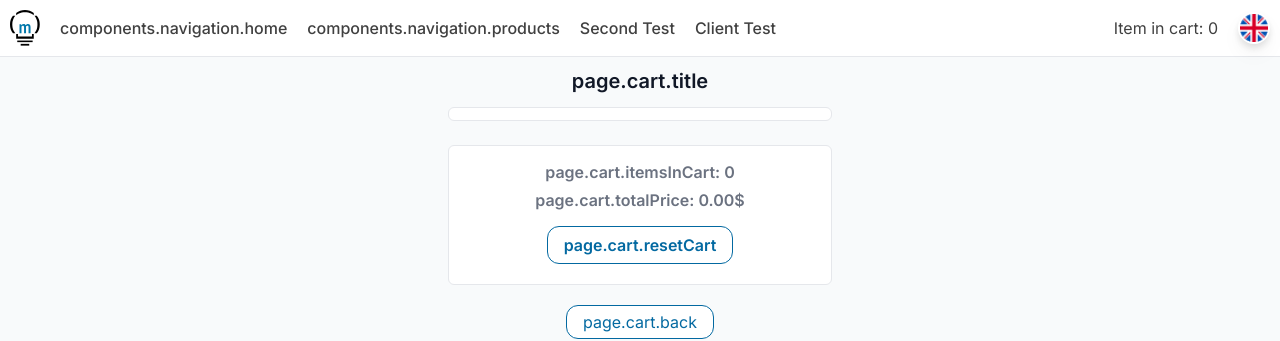
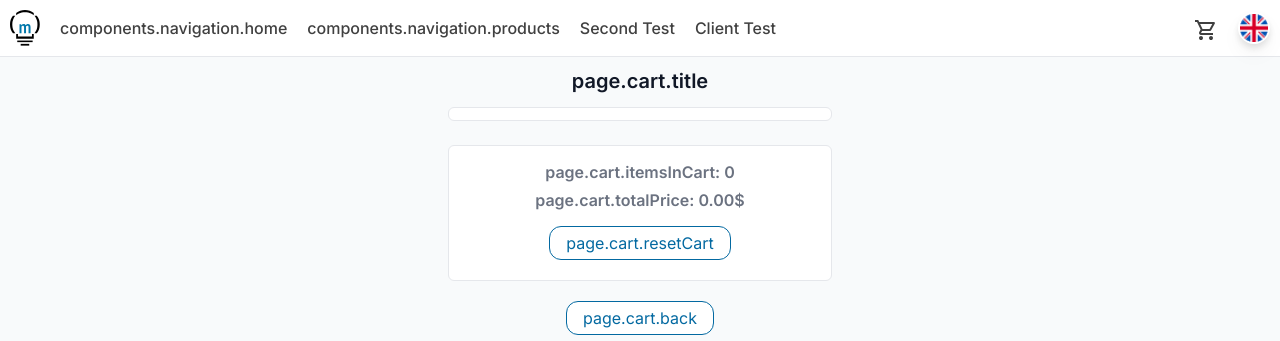
Before and after one commit to patryk-makarewicz/cart, a Next.js app: page /en/cart in a window 1280 px wide. Shown: the top 341 px of the page. Built offline with nearby package versions, Linux system fonts and the light colour scheme; what i18next-resources-to-backend would draw is missing.

Commit message:
Add cart icon

```diff
--- a/src/app/[lng]/cart/page.tsx
+++ b/src/app/[lng]/cart/page.tsx
@@ -40,11 +40,11 @@ const CartPage = ({ params: { lng } }: lngProps) => {
           ))}
         </ul>
 
-        <div className="mb-5 mt-3 flex w-96 flex-col items-center rounded-md border border-gray-200 bg-white px-3 pb-5 pt-3 font-semibold leading-7 text-gray-500">
-          <p>
+        <div className="mb-5 mt-3 flex w-96 flex-col items-center rounded-md border border-gray-200 bg-white px-3 pb-5 pt-3 ">
+          <p className="font-semibold leading-7 text-gray-500">
             {t('page.cart.itemsInCart')}: {cart.reduce((acc, current) => acc + current.quantity, 0)}
           </p>
-          <p className="mb-3">
+          <p className="mb-3 font-semibold leading-7 text-gray-500">
             {t('page.cart.totalPrice')}:{' '}
             {cart.reduce((acc, current) => acc + current.fields.price * current.quantity, 0).toFixed(2)}$
           </p>
--- a/src/app/[lng]/page.tsx
+++ b/src/app/[lng]/page.tsx
@@ -31,6 +31,7 @@ const Home = async ({ params: { lng } }: lngProps) => {
 export default Home;
 
 //TODO: create cart item list component
+//TODO: create cart summary paragraphs
 //TODO: add empty cart style / icon
 //TODO: add in cart view add or remove item from cart
 //TODO: send cart -> basic solution console.log it
--- a/src/components/header/header.tsx
+++ b/src/components/header/header.tsx
@@ -3,6 +3,7 @@ import Link from 'next/link';
 import { useAppSelector } from '@/redux/hooks';
 
 import Logo from '../../assets/logo_black.svg';
+import CartIcon from '../../assets/shopping_cart.svg';
 import FlagPl from '../../assets/lang_pl.png';
 import FlagEn from '../../assets/lang_en.png';
 import { Navigation } from '../navigation/navigation';
@@ -42,11 +43,15 @@ export const Header = ({ lng }: { lng: string }) => {
         </div>
 
         <div className="flex items-center">
-          <div>
-            <Link href={`/${lng}/cart`} className="mr-5">
-              Item in cart: {cart.reduce((acc, current) => acc + current.quantity, 0)}
-            </Link>
-          </div>
+          <Link href={`/${lng}/cart`} className=" relative mr-5">
+            <Image priority src={CartIcon} alt="Cart icon" className="mt-1" />
+            {cart.length > 0 && (
+              <div className="absolute -right-3 -top-2 flex h-5 w-5 items-center justify-center rounded-full bg-sky-700 text-xs font-semibold text-white">
+                {cart.reduce((acc, current) => acc + current.quantity, 0)}
+              </div>
+            )}
+          </Link>
+
           <div className="h-8 w-8 rounded-full border-2 border-white drop-shadow-lg">
             {lng === 'pl' ? (
               <Link href={'/en'}>
--- a/src/styles/GlobalStyles.tsx
+++ b/src/styles/GlobalStyles.tsx
@@ -19,6 +19,7 @@ body {
   margin: 0;
   font-size: ${pxToRem('16px')};
   background-color: #f8fafb;
+  // tailwind -> text-neutral-700	- color: rgb(64 64 64);
   color: #404040;
   input,
   textarea,
```
Also changed, not shown: src/assets/shopping_cart.svg (added).
